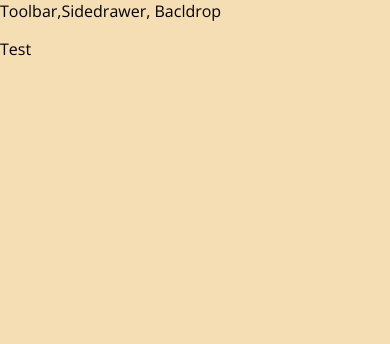
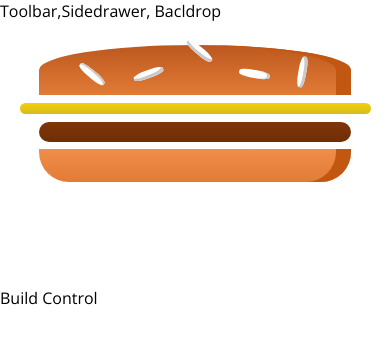
Before and after one commit to matforc/react-burger, a React app: page / in a window 390 px wide. Shown: the top 344 px of the page. Built offline with nearby package versions, Linux system fonts and the light colour scheme.

Commit message:
Display the hamburger

```diff
--- a/package.json
+++ b/package.json
@@ -31,6 +31,7 @@
     "postcss-flexbugs-fixes": "3.2.0",
     "postcss-loader": "2.0.8",
     "promise": "8.0.1",
+    "prop-types": "^15.6.0",
     "raf": "3.4.0",
     "react": "^16.2.0",
     "react-dev-utils": "^5.0.0",
--- a/src/App.js
+++ b/src/App.js
@@ -1,6 +1,7 @@
 import React, { Component } from 'react';
 
 import Layout from './components/Layout/Layout';
+import BurgerBuilder from './containers/BurgerBuilder/BurgerBuilder';
 
 class App extends Component {
   render() {
@@ -8,7 +9,8 @@
         <div>
 
           <Layout>
-            <p>Test</p>
+            {/* questo qui sotto "BurgerBuilder" è un componente passato come prop.children al layout comp*/}
+            <BurgerBuilder></BurgerBuilder>
           </Layout>
 
         </div>
--- /dev/null
+++ b/src/components/Burger/Burger.css
@@ -0,0 +1,30 @@
+.Burger {
+    width: 100%;
+    margin: auto;
+    height: 250px;
+    overflow: scroll;
+    text-align: center;
+    font-weight: bold;
+    font-size: 1.2rem;
+}
+
+@media (min-width: 1000px) and (min-height: 700px) {
+    .Burger {
+        width: 700px;
+        height: 600px;
+    }
+}
+
+@media (min-width: 500px) and (min-height: 401px) {
+    .Burger {
+        width: 450px;
+        height: 400px;
+    }
+}
+
+@media (min-width: 500px) and (min-height: 400px) {
+    .Burger {
+        width: 350px;
+        height: 300px;
+    }
+}
--- /dev/null
+++ b/src/components/Burger/Burger.js
@@ -0,0 +1,18 @@
+import React from 'react';
+
+import classes from './Burger.css'
+import BurgerIngredient from './BurgerIngredient/BurgerIngredient';
+
+
+const burger = (props) => {
+    return (
+        <div className={classes.Burger}>
+            <BurgerIngredient type="bread-top"></BurgerIngredient>
+            <BurgerIngredient type="cheese"></BurgerIngredient>
+            <BurgerIngredient type="meat"></BurgerIngredient>
+            <BurgerIngredient type="bread-bottom"></BurgerIngredient>
+        </div>
+    )
+}
+
+export default burger;
--- /dev/null
+++ b/src/components/Burger/BurgerIngredient/BurgerIngredient.css
@@ -0,0 +1,113 @@
+.BreadBottom {
+    height: 13%;
+    width: 80%;
+    background: linear-gradient(#F08E4A, #e27b36);
+    border-radius: 0 0 30px 30px;
+    box-shadow: inset -15px 0 #c15711;
+    margin: 2% auto;
+}
+
+.BreadTop {
+    height: 20%;
+    width: 80%;
+    background: linear-gradient(#bc581e, #e27b36);
+    border-radius: 50% 50% 0 0;
+    box-shadow: inset -15px 0 #c15711;
+    margin: 2% auto;
+    position: relative;
+}
+
+.Seeds1 {
+    width: 10%;
+    height: 15%;
+    position: absolute;
+    background-color: white;
+    left: 30%;
+    top: 50%;
+    border-radius: 40%;
+    transform: rotate(-20deg);
+    box-shadow: inset -2px -3px #c9c9c9;
+}
+
+.Seeds1:after {
+    content: "";
+    width: 100%;
+    height: 100%;
+    position: absolute;
+    background-color: white;
+    left: -170%;
+    top: -260%;
+    border-radius: 40%;
+    transform: rotate(60deg);
+    box-shadow: inset -1px 2px #c9c9c9;
+  }
+
+.Seeds1:before {
+    content: "";
+    width: 100%;
+    height: 100%;
+    position: absolute;
+    background-color: white;
+    left: 180%;
+    top: -50%;
+    border-radius: 40%;
+    transform: rotate(60deg);
+    box-shadow: inset -1px -3px #c9c9c9;
+  }
+
+  .Seeds2 {
+    width: 10%;
+    height: 15%;
+    position: absolute;
+    background-color: white;
+    left: 64%;
+    top: 50%;
+    border-radius: 40%;
+    transform: rotate(10deg);
+    box-shadow: inset -3px 0 #c9c9c9;
+  }
+
+  .Seeds2:before {
+    content: "";
+    width: 100%;
+    height: 100%;
+    position: absolute;
+    background-color: white;
+    left: 150%;
+    top: -130%;
+    border-radius: 40%;
+    transform: rotate(90deg);
+    box-shadow: inset 1px 3px #c9c9c9;
+  }
+
+
+.Meat {
+    width: 80%;
+    height: 8%;
+    background: linear-gradient(#7f3608, #702e05);
+    margin: 2% auto;
+    border-radius: 15px;
+}
+
+.Cheese {
+    width: 90%;
+    height: 4.5%;
+    margin: 2% auto;
+    background: linear-gradient(#f4d004, #d6bb22);
+    border-radius: 20px;
+}
+
+.Salad {
+    width: 85%;
+    height: 7%;
+    margin: 2% auto;
+    background: linear-gradient(#228c1d, #91ce50);
+    border-radius: 20px;
+}
+
+.Bacon {
+    width: 80%;
+    height: 3%;
+    background: linear-gradient(#bf3813, #c45e38);
+    margin: 2% auto;
+}
--- /dev/null
+++ b/src/components/Burger/BurgerIngredient/BurgerIngredient.js
@@ -0,0 +1,47 @@
+import React, { Component } from "react";
+import PropTypes from "prop-types";
+
+import classes from "./BurgerIngredient.css";
+
+class BurgerIngredient extends Component {
+  render() {
+      let ingredient = null;
+
+    switch (this.props.type) {
+      case "bread-bottom":
+        ingredient = <div className={classes.BreadBottom} />;
+        break;
+      case "bread-top":
+        ingredient = (
+          <div className={classes.BreadTop}>
+            <div className={classes.Seeds1} ></div>
+            <div className={classes.Seeds2} ></div>
+          </div>
+        );
+        break;
+      case "meat":
+        ingredient = <div className={classes.Meat} />;
+        break;
+      case "cheese":
+        ingredient = <div className={classes.Cheese} />;
+        break;
+      case "salad":
+        ingredient = <div className={classes.Salad} />;
+        break;
+      case "bacon":
+        ingredient = <div className={classes.Bacon} />;
+        break;
+
+      default:
+        ingredient = null;
+    }
+
+    return ingredient;
+  }
+}
+
+BurgerIngredient.propTypes = {
+    type: PropTypes.string.isRequired
+};
+
+export default BurgerIngredient;
--- a/src/components/Layout/Layout.js
+++ b/src/components/Layout/Layout.js
@@ -1,6 +1,7 @@
 import React from 'react';
 
 import Aux from '../../hoc/Aux';
+import classes from './layout.css'
 
 const layout = (props) => {
 
@@ -9,8 +10,8 @@
         <Aux>
         <div>Toolbar,Sidedrawer, Bacldrop</div>
 
-        <main>
-            {props.children}
+        <main className={classes.Content}>
+            {props.children /*Questo prop.children è BurgerBuilder Component*/}
         </main>
 
         </Aux>
--- /dev/null
+++ b/src/components/Layout/layout.css
@@ -0,0 +1,3 @@
+.Content {
+    margin-top: 15px;
+}
--- /dev/null
+++ b/src/containers/BurgerBuilder/BurgerBuilder.js
@@ -0,0 +1,19 @@
+import React, { Component } from 'react';
+import Burger from '../../components/Burger/Burger'
+
+import Aux from '../../hoc/Aux'
+
+class BurgerBuilder extends Component {
+
+    render() {
+        return (
+            <Aux>
+                <Burger></Burger>
+                <div>Build Control</div>
+            </Aux>
+
+        )
+    }
+}
+
+export default BurgerBuilder;
--- a/src/index.css
+++ b/src/index.css
@@ -2,5 +2,4 @@
   margin: 0;
   padding: 0;
   font-family:  'Open Sans', sans-serif;
-  background: wheat;
 }
```
Also changed, not shown: 1 other file (tests, documents, lock files or other folders).
